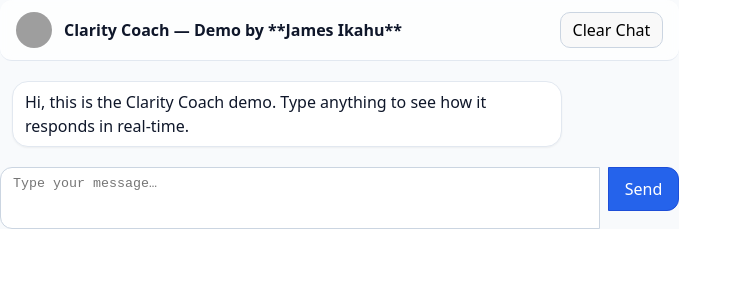
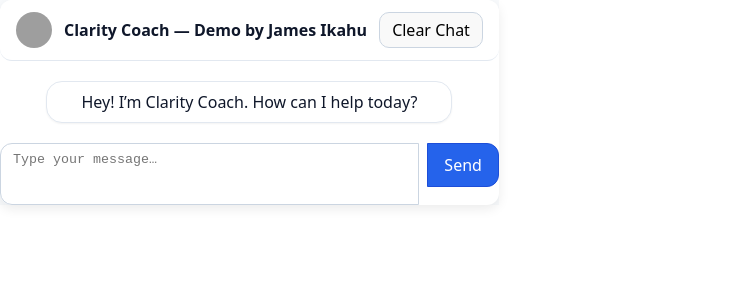
Before and after one commit to jikahu/Clarity-Coach, a React (Vite) app in the folder frontend/: page / in a window 1280 px wide. Shown: the top 300 px of the page, without its empty margins (0-742 px from the left). Built offline with nearby package versions, Linux system fonts and the light colour scheme; no server answers; grey boxes are pictures that could not be loaded.

Commit message:
UI: centered layout; simplified inline styles; strict TS

```diff
--- a/frontend/src/App.tsx
+++ b/frontend/src/App.tsx
@@ -1,34 +1,40 @@
-// src/App.tsx
 import { useEffect, useRef, useState } from "react";
 import "./App.css";
 
+/** Exact roles allowed */
 type Role = "user" | "assistant";
 
+/** Message shape */
 interface Message {
   role: Role;
   content: string;
 }
 
+/** Env (Vite) */
 const API_BASE = import.meta.env.VITE_BACKEND_URL as string | undefined;
+
+/** Helper: force-cast literals to our Message type */
 const asMsg = (role: Role, content: string): Message =>
   ({ role, content } as Message);
 
 export default function App() {
+  // Chat state
   const [messages, setMessages] = useState<Message[]>([
-    asMsg(
-      "assistant",
-      "Hi, this is the Clarity Coach demo. Type anything to see how it responds in real-time."
-    ),
+    asMsg("assistant", "Hey! I’m Clarity Coach. How can I help today?"),
   ]);
   const [input, setInput] = useState<string>("");
   const [loading, setLoading] = useState<boolean>(false);
+
+  // Unique session for backend context
   const [sessionId] = useState<string>(() => crypto.randomUUID());
   const listRef = useRef<HTMLDivElement | null>(null);
 
+  /** Auto-scroll when new messages come in */
   useEffect(() => {
     if (listRef.current) listRef.current.scrollTop = listRef.current.scrollHeight;
   }, [messages, loading]);
 
+  /** Send a message to backend */
   async function sendMessage(): Promise<void> {
     const text = input.trim();
     if (!text || loading) return;
@@ -57,7 +63,7 @@ export default function App() {
       const data: { reply?: string } = await res.json();
       setMessages([
         ...next,
-        asMsg("assistant", data.reply ?? "(No reply)"),
+        asMsg("assistant", data.reply ?? "(No reply from backend)"),
       ]);
     } catch (err: unknown) {
       const e = err instanceof Error ? err.message : String(err);
@@ -67,10 +73,9 @@ export default function App() {
     }
   }
 
+  /** Reset messages and backend context */
   async function clearChat(): Promise<void> {
-    setMessages([
-      asMsg("assistant", "Cleared! What should we tackle next?"),
-    ]);
+    setMessages([asMsg("assistant", "Cleared! What should we tackle next?")]);
     if (!API_BASE) return;
     try {
       await fetch(`${API_BASE}/reset`, {
@@ -78,9 +83,12 @@ export default function App() {
         headers: { "Content-Type": "application/json" },
         body: JSON.stringify({ session_id: sessionId }),
       });
-    } catch {}
+    } catch {
+      /* non-fatal */
+    }
   }
 
+  /** Enter key sends message unless Shift+Enter */
   function onKeyDown(e: React.KeyboardEvent<HTMLTextAreaElement>): void {
     if (e.key === "Enter" && !e.shiftKey) {
       e.preventDefault();
@@ -89,10 +97,22 @@ export default function App() {
   }
 
   return (
+    // Outer wrapper to center chat both vertically & horizontally
     <div
-      className="flex flex-col h-screen max-w-2xl mx-auto p-4"
-      style={{ gap: 12, background: "#f8fafc" }}
+      className="flex items-center justify-center h-screen w-screen"
+      style={{ background: "#f8fafc" }}
     >
+      {/* Chat container */}
+      <div
+        className="flex flex-col w-full max-w-2xl h-[90vh] p-4"
+        style={{
+          gap: 12,
+          background: "#ffffff",
+          borderRadius: 12,
+          boxShadow: "0 4px 12px rgba(0,0,0,0.08)",
+        }}
+      >
+        {/* Header */}
         <header
           style={{
             position: "sticky",
@@ -112,7 +132,7 @@ export default function App() {
               style={{ width: 36, height: 36, borderRadius: 9999 }}
             />
             <div style={{ fontWeight: 600, color: "#0f172a" }}>
-            Clarity Coach — Demo by **James Ikahu**
+              Clarity Coach — Demo by James Ikahu
             </div>
             <div style={{ marginLeft: "auto" }}>
               <button
@@ -129,11 +149,11 @@ export default function App() {
           </div>
         </header>
 
+        {/* Chat messages */}
         <div
           ref={listRef}
-        className="border bg-white shadow-sm"
+          className="border bg-white shadow-sm flex-1"
           style={{
-          flex: 1,
             overflowY: "auto",
             borderRadius: 12,
             padding: 12,
@@ -145,27 +165,31 @@ export default function App() {
               className="fade-in"
               style={{
                 maxWidth: "80%",
-              margin: "8px 0",
+                margin: "8px auto", // Center bubbles horizontally
                 padding: "8px 12px",
                 borderRadius: 16,
                 color: m.role === "user" ? "#fff" : "#0f172a",
                 background: m.role === "user" ? "#2563eb" : "#fff",
-              border:
-                m.role === "user" ? "none" : "1px solid #e2e8f0",
+                border: m.role === "user" ? "none" : "1px solid #e2e8f0",
                 boxShadow:
                   m.role === "user"
                     ? "none"
                     : "0 1px 2px rgba(0,0,0,0.05)",
-              marginLeft: m.role === "user" ? "auto" : 0,
                 whiteSpace: "pre-wrap",
+                textAlign: "center",
               }}
             >
               {m.content}
             </div>
           ))}
-        {loading && <div style={{ color: "#64748b" }}>Thinking…</div>}
+          {loading && (
+            <div style={{ color: "#64748b", textAlign: "center" }}>
+              Thinking…
+            </div>
+          )}
         </div>
 
+        {/* Input area */}
         <div style={{ display: "flex", gap: 8 }}>
           <textarea
             value={input}
@@ -198,5 +222,6 @@ export default function App() {
           </button>
         </div>
       </div>
+    </div>
   );
 }
```
Lines whose indentation alone changed are shown as unchanged.
